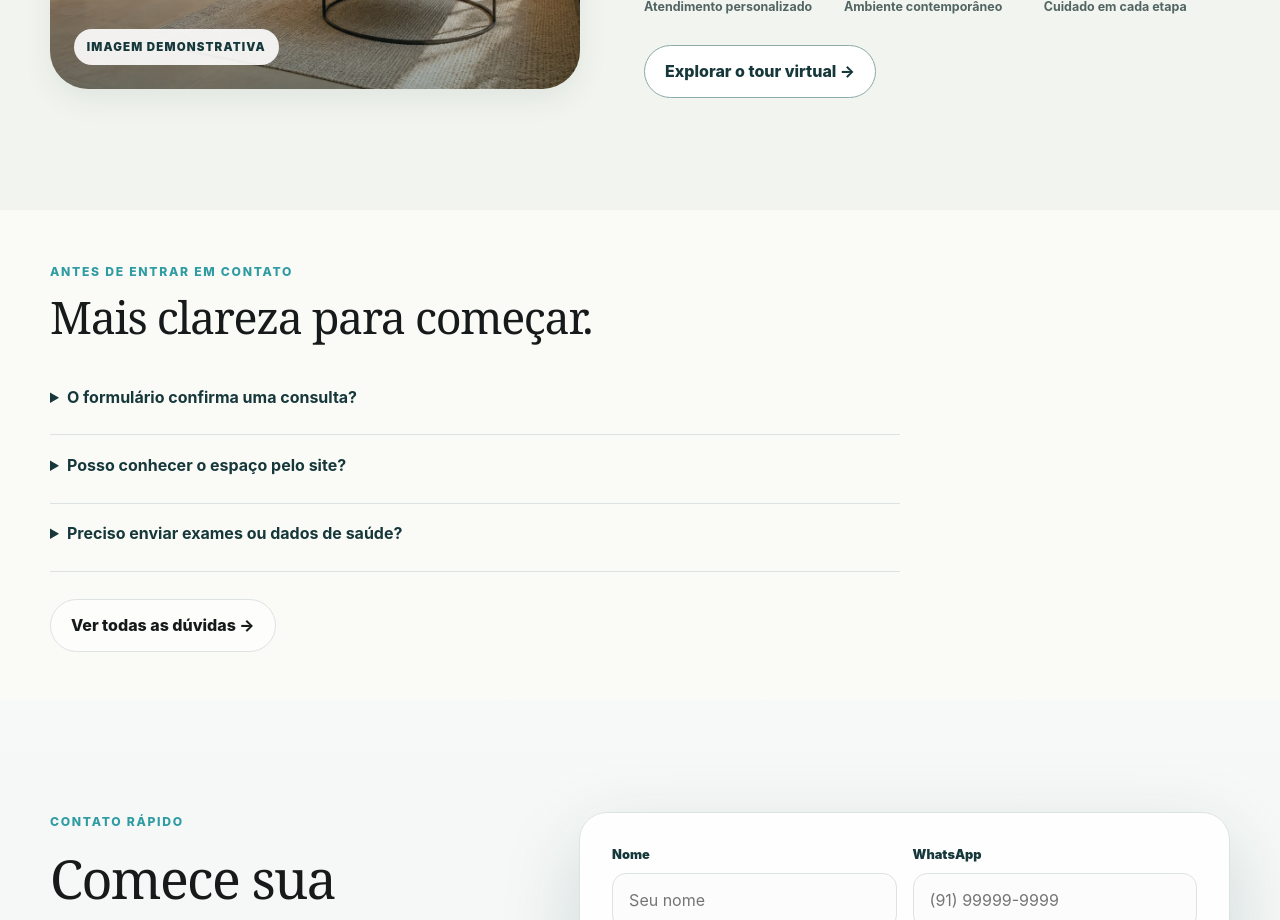
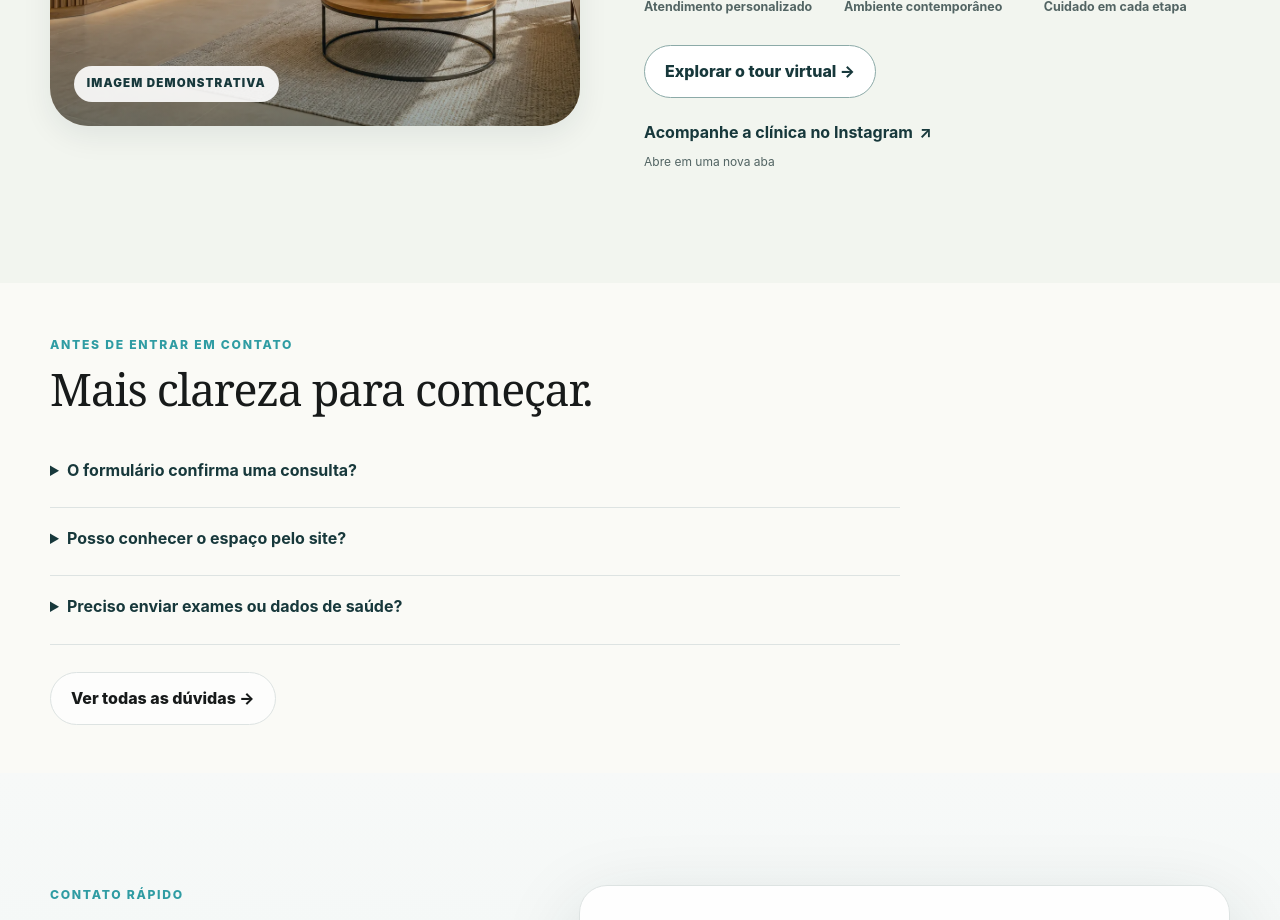
Before and after one commit to mandresoeiro/Clinica-Sorriso, a React (Vite) app: page / in a window 1280 px wide. Shown: the part 3020-3940 px from the top of the page. Built offline with nearby package versions, Linux system fonts and the light colour scheme.

Commit message:
feat: connect homepage to clinic Instagram

```diff
--- a/src/components/sections/ClinicIntro.css
+++ b/src/components/sections/ClinicIntro.css
@@ -111,3 +111,8 @@
 .clinic-intro__numbers strong { color: #397779; }
 .clinic-intro__numbers span { color: #526463; }
 .clinic-intro .button--ghost { color: #17383b; border-color: #8caaa8; background: white; }
+
+.clinic-intro__instagram { width: fit-content; display: flex; align-items: center; flex-wrap: wrap; gap: .4rem; min-height: 44px; color: var(--color-primary); font-weight: 700; text-underline-offset: .25em; }
+.clinic-intro__instagram:hover { text-decoration: underline; }
+.clinic-intro__instagram:focus-visible { outline: 2px solid currentColor; outline-offset: 5px; border-radius: 4px; }
+.clinic-intro__instagram-hint { flex-basis: 100%; font-size: .75rem; font-weight: 400; color: #526463; }
--- a/src/components/sections/ClinicIntro.tsx
+++ b/src/components/sections/ClinicIntro.tsx
@@ -1,5 +1,6 @@
 import { Button } from '../ui/Button'
 import { ROUTES } from '../../config/routes.config'
+import { siteConfig } from '../../config/site.config'
 import './ClinicIntro.css'
 
 export function ClinicIntro() {
@@ -32,6 +33,10 @@ export function ClinicIntro() {
           </div>
 
           <Button href={`${ROUTES.clinic}#tour-virtual`} variant="ghost">Explorar o tour virtual →</Button>
+          <a className="clinic-intro__instagram" href={siteConfig.social.instagram} target="_blank" rel="noopener noreferrer">
+            Acompanhe a clínica no Instagram <span aria-hidden="true">↗</span>
+            <span className="clinic-intro__instagram-hint">Abre em uma nova aba</span>
+          </a>
         </div>
       </div>
     </section>
```
